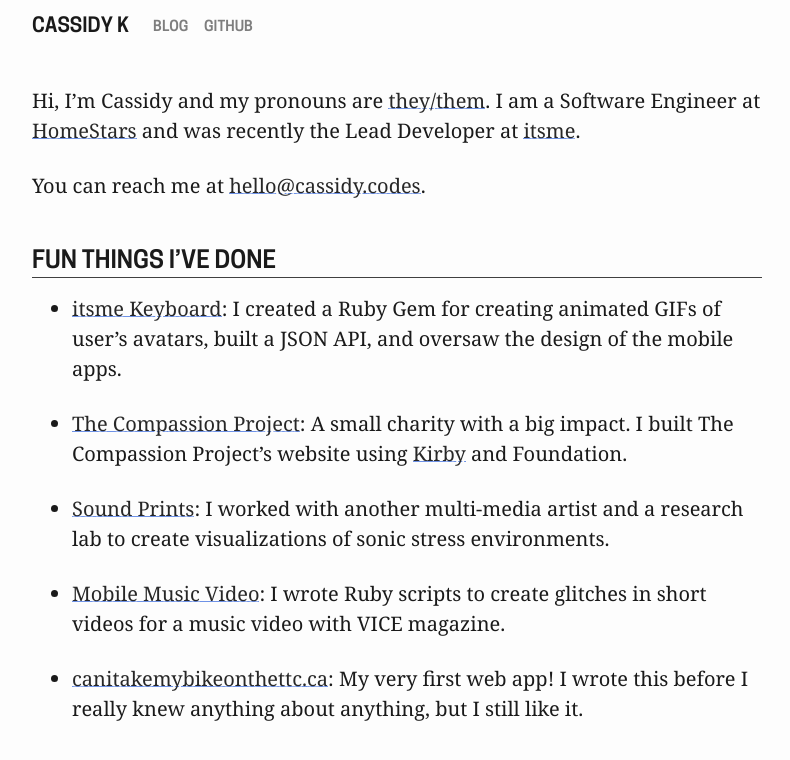
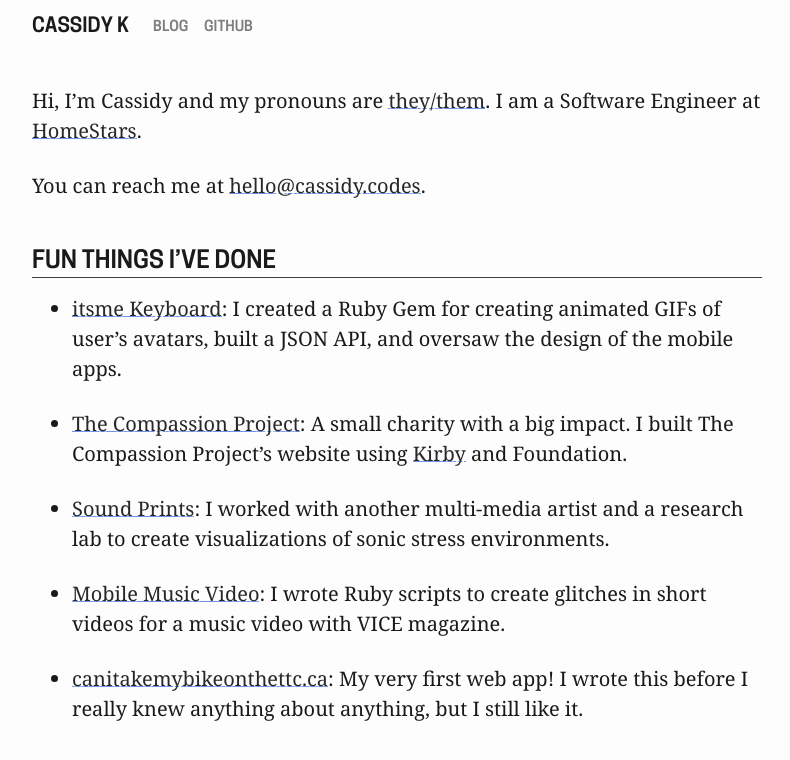
Before and after one commit to ScottKbka/scottkbka.github.io, a Jekyll site: the page built from index.html, in a window 1280 px wide. Shown: the top 760 px of the page, without its empty margins (243-1033 px from the left). Built offline with Jekyll 4.4.1, drawn with Linux system fonts in a browser that asks for light colours.

Commit message:
update homepage

```diff
--- a/_includes/about.md
+++ b/_includes/about.md
@@ -1,4 +1,4 @@
-Hi, I'm Cassidy and my pronouns are [they/them](http://pronoun.is/they/.../themself). I am a Software Engineer at [HomeStars](http://homestars.com) and was recently the Lead Developer at [itsme](http://www.itsme3d.com).
+Hi, I'm Cassidy and my pronouns are [they/them](http://pronoun.is/they/.../themself). I am a Software Engineer at [HomeStars](http://homestars.com).
 
 You can reach me at [hello@cassidy.codes](mailto:hello@cassidy.codes).
 
```
